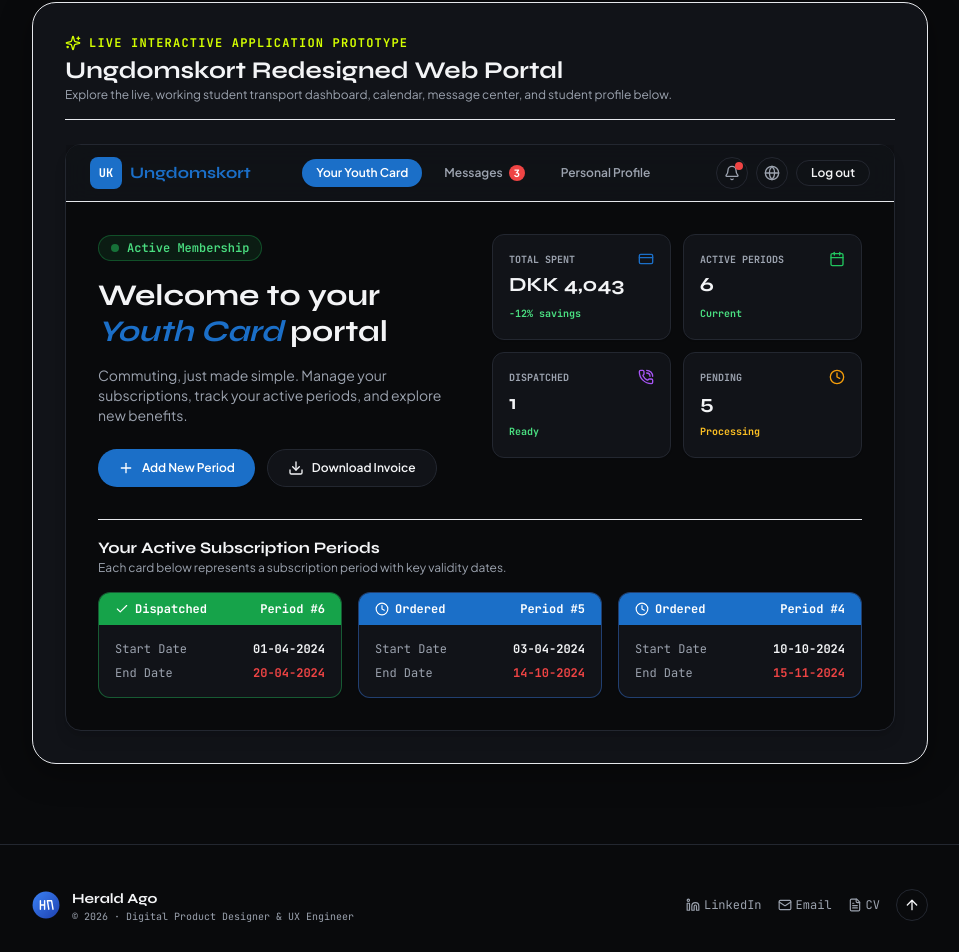
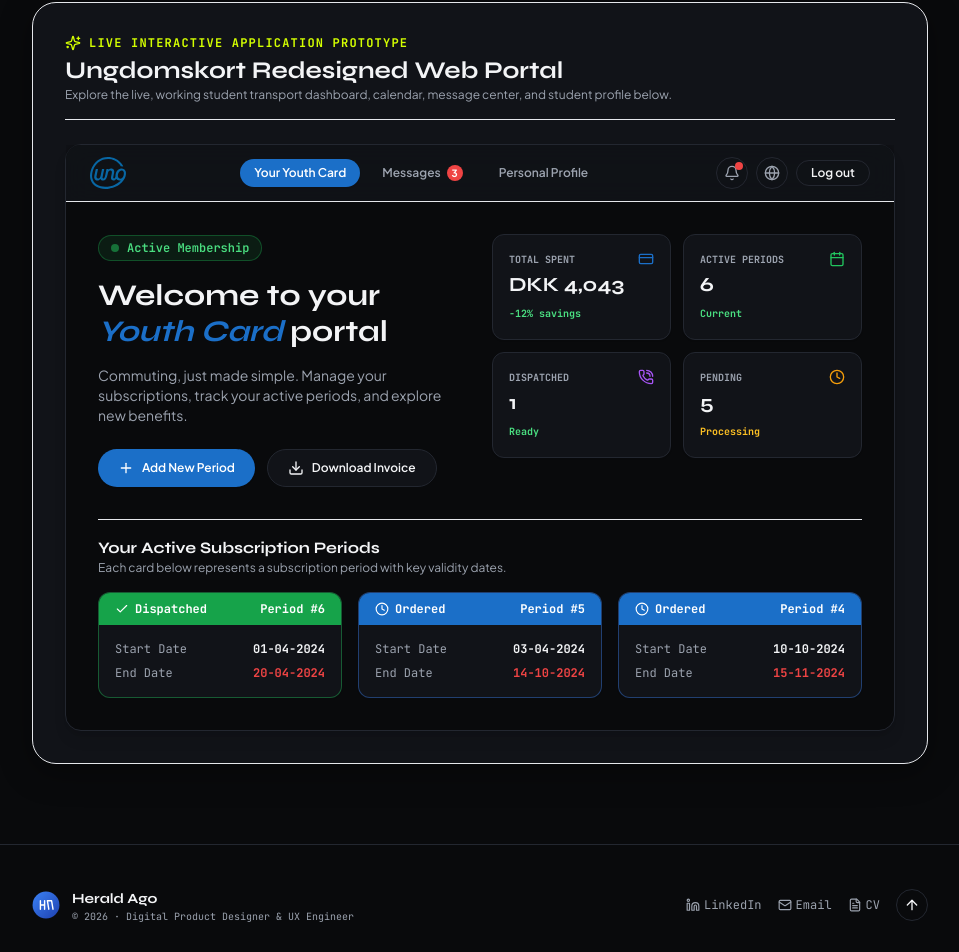
Before and after one commit to Heraldago/portfolio, a Next.js app: page /ungdomskort in a window 1280 px wide. Shown: the part 7767-8719 px from the top of the page, without its empty margins (160-1119 px from the left). Built offline with nearby package versions, Linux system fonts and the light colour scheme.

Commit message:
style: replace UK text badge with direct ung-logodisplay.svg logo image

```diff
--- a/src/components/UngdomskortPortal.tsx
+++ b/src/components/UngdomskortPortal.tsx
@@ -1,10 +1,10 @@
 "use client";
 
 import { useState } from "react";
+import Image from "next/image";
 import {
   Bell,
   Globe,
-  Settings,
   Plus,
   Download,
   CreditCard,
@@ -75,15 +75,20 @@ export default function UngdomskortPortal() {
       <div className="rounded-2xl border border-border bg-white dark:bg-[#090A0C] shadow-lg overflow-hidden font-sans">
         {/* Header Nav */}
         <header className="sticky top-0 z-20 border-b border-border/70 bg-white/90 dark:bg-[#111318]/90 backdrop-blur-md px-4 sm:px-6 py-3 flex items-center justify-between gap-3">
-          {/* Logo */}
+          {/* Logo directly using ung-logodisplay.svg */}
           <button
             onClick={() => setActiveTab("dashboard")}
-            className="flex items-center gap-2 font-display text-base font-bold text-[#1B6FC8] hover:opacity-90"
+            className="flex items-center gap-2 hover:opacity-90 transition-opacity"
+            aria-label="Ungdomskort Dashboard"
           >
-            <div className="flex h-8 w-8 items-center justify-center rounded-lg bg-[#1B6FC8] text-white font-mono font-bold text-xs">
-              UK
-            </div>
-            <span className="hidden sm:inline">Ungdomskort</span>
+            <Image
+              src="/assets/ung-logodisplay.svg"
+              alt="Ungdomskort Logo"
+              width={140}
+              height={36}
+              className="h-8 w-auto object-contain"
+              priority
+            />
           </button>
 
           {/* Navigation Pills */}
```
Also changed, not shown: public/ung-logodisplay.svg (added).
